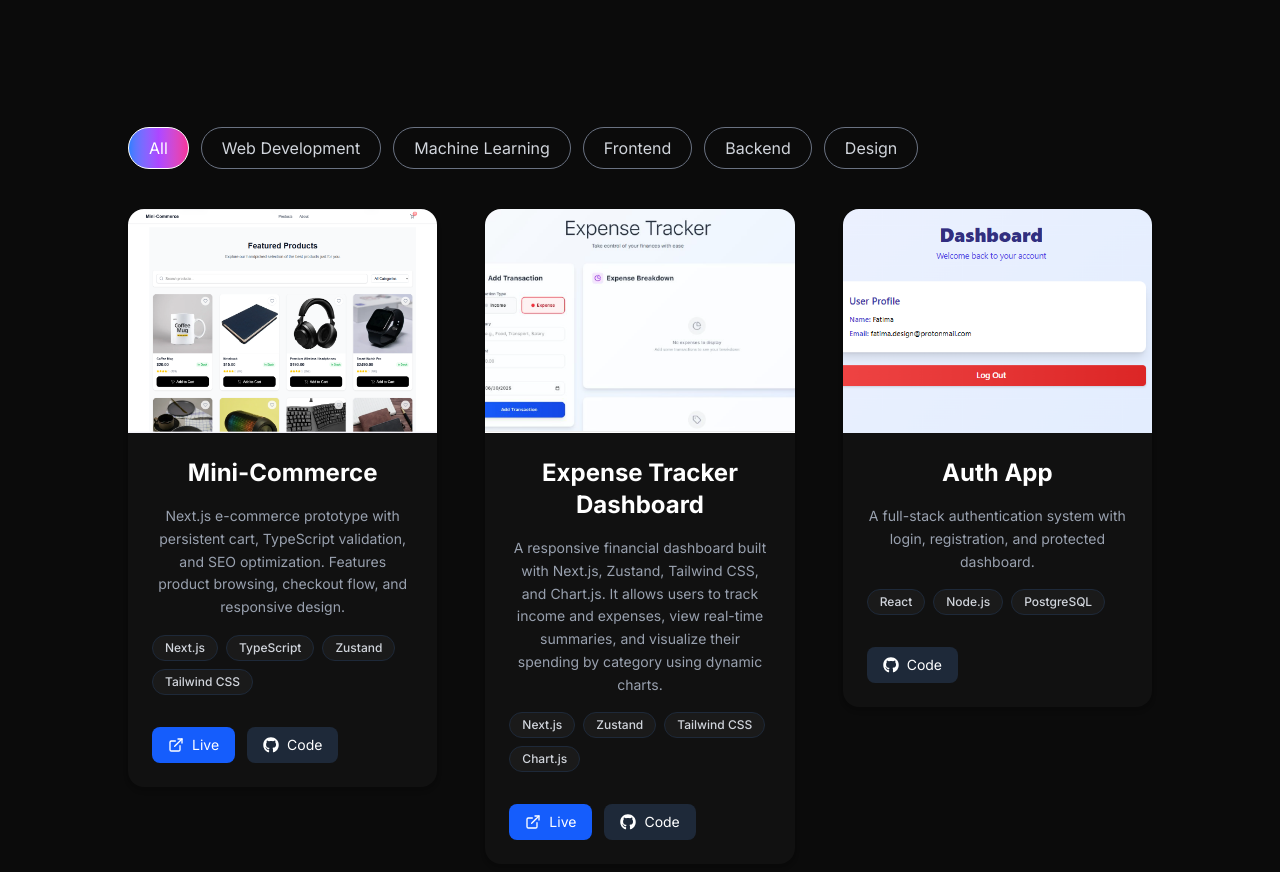
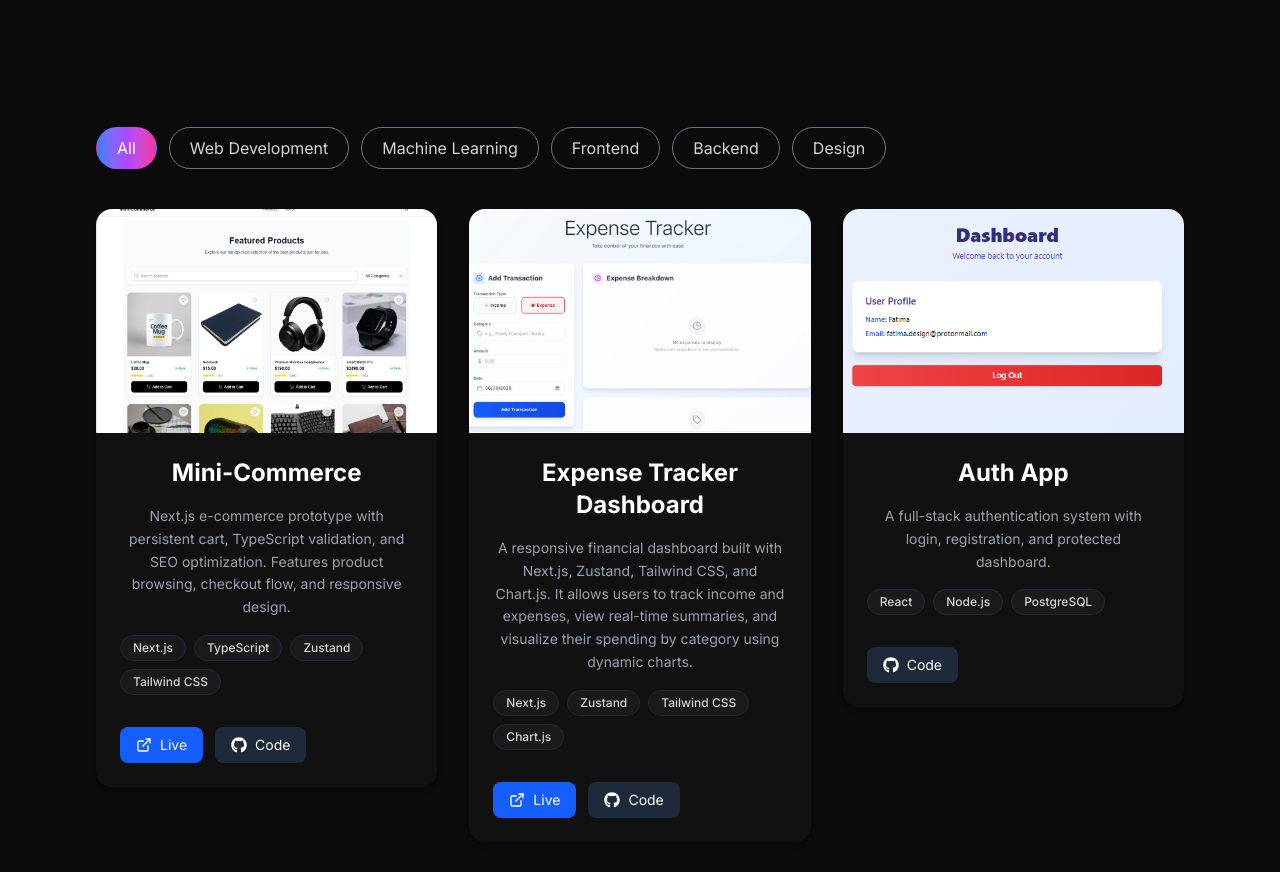
Before and after one commit to A-n-u-O/Anu-s-Portfolio, a Next.js app: page / in a window 1280 px wide. Shown: the part 2260-3132 px from the top of the page. Built offline with nearby package versions, Linux system fonts and the light colour scheme.

Commit message:
fixing project section bug

```diff
--- a/src/components/Project.tsx
+++ b/src/components/Project.tsx
@@ -12,7 +12,14 @@ export default function Projects() {
     setMounted(true);
   }, []);
 
-  const categories = ["All", "Web Development", "Machine Learning","Frontend","Backend",  "Design"];
+  const categories = [
+    "All",
+    "Web Development",
+    "Machine Learning",
+    "Frontend",
+    "Backend",
+    "Design",
+  ];
 
   const filteredProjects =
     selectedCategory === "All"
@@ -22,36 +29,18 @@ export default function Projects() {
   return (
     <section
       id="projects"
-      className="bg-[#0b0b0b] text-white px-4 md:px-16 py-16 md:py-28"
-      style={{
-        backgroundColor: "#0b0b0b",
-        color: "white",
-        minHeight: "50vh",
-      }}
+      className="bg-[#0b0b0b] text-white px-2 sm:px-4 md:px-8 py-16 sm:py-20 md:py-28 overflow-visible"
     >
       <div className="max-w-6xl mx-auto">
-        {/* <h2
-          className="text-4xl md:text-5xl lg:text-7xl font-bold mb-8 md:mb-12 text-center md:text-left"
-          style={{
-            background: "linear-gradient(to right, #60a5fa, #a78bfa, #f472b6)",
-            backgroundClip: "text",
-            WebkitBackgroundClip: "text",
-            WebkitTextFillColor: "transparent",
-            color: "#60a5fa",
-          }}
-        >
-          Projects
-        </h2> */}
-
         {/* Filter Buttons */}
         <div className="flex flex-wrap justify-center md:justify-start gap-3 mb-10">
           {categories.map((cat) => (
             <button
               key={cat}
               onClick={() => setSelectedCategory(cat)}
-              className={`px-5 py-2 rounded-full border transition-all duration-200 ${
+              className={`px-4 sm:px-5 py-2 rounded-full border text-sm sm:text-base transition-all duration-300 ${
                 selectedCategory === cat
-                  ? "bg-gradient-to-r from-blue-500 via-purple-500 to-pink-500 text-white"
+                  ? "bg-gradient-to-r from-blue-500 via-purple-500 to-pink-500 text-white border-transparent"
                   : "border-gray-500 text-gray-300 hover:border-white hover:text-white"
               }`}
             >
@@ -61,16 +50,16 @@ export default function Projects() {
         </div>
 
         {/* Projects Grid */}
-        <div className="grid grid-cols-1 md:grid-cols-2 lg:grid-cols-3 gap-6 md:gap-8 lg:gap-12">
+        <div className="grid grid-cols-1 sm:grid-cols-2 md:grid-cols-3 gap-6 sm:gap-8">
           {filteredProjects.map((project, idx) => (
-            <div key={`project-${idx}`} className="w-full" style={{ minWidth: 0 }}>
+            <div key={`project-${idx}`} className="w-full">
               <ProjectCard project={project} />
             </div>
           ))}
         </div>
 
         {filteredProjects.length === 0 && (
-          <p className="text-center text-gray-400 mt-10">
+          <p className="text-center text-gray-400 mt-10 text-sm sm:text-base">
             No projects available in this category yet.
           </p>
         )}
--- a/src/components/Skills.tsx
+++ b/src/components/Skills.tsx
@@ -13,22 +13,17 @@ export default function Skills() {
       initial="hidden"
       whileInView="visible"
       viewport={{ once: true, amount: 0.2 }}
-      className="relative bg-[#0d0d0d] text-white px-6 md:px-16 py-28"
+      className="relative bg-[#0d0d0d] text-white px-4 sm:px-6 md:px-12 py-20 sm:py-28"
     >
       <div className="max-w-6xl mx-auto space-y-16">
-        {/* <motion.h2
-          variants={fadeInUp}
-          className="text-5xl lg:text-7xl font-bold bg-gradient-to-r from-blue-400 via-purple-400 to-pink-400 bg-clip-text text-transparent"
-        >
-          Skills & Tech Stack
-        </motion.h2> */}
-
         {techStack.map((group, groupIdx) => (
           <div key={groupIdx} className="space-y-8">
-            <h3 className="text-lg font-semibold bg-gradient-to-r from-blue-400 via-pink-400 to-pink-300 bg-clip-text text-transparent tracking-wide">
+            <h3 className="text-base sm:text-lg font-semibold bg-gradient-to-r from-blue-400 via-pink-400 to-pink-300 bg-clip-text text-transparent tracking-wide text-center sm:text-left">
               {group.category}
             </h3>
-            <div className="grid grid-cols-2 sm:grid-cols-3 md:grid-cols-4 gap-6">
+
+            {/* Skill Grid */}
+            <div className="grid grid-cols-2 sm:grid-cols-3 md:grid-cols-4 gap-4 sm:gap-6">
               {group.items.map((tech, idx) => (
                 <motion.div
                   key={idx}
@@ -41,10 +36,12 @@ export default function Skills() {
                     scale: 1.05,
                     boxShadow: "0 4px 20px rgba(59,130,246,0.25)",
                   }}
-                  className="bg-[#111111] border border-gray-800 border-b-amber-100 rounded-2xl flex flex-col items-center justify-center gap-2 py-8 shadow-md hover:shadow-blue-500/20 transition"
+                  className="bg-[#111111] border border-gray-800 rounded-2xl flex flex-col items-center justify-center gap-2 py-6 sm:py-8 shadow-md hover:shadow-blue-500/20 transition"
                 >
                   <Image src={tech.icon} alt={tech.name} width={40} height={40} />
-                  <span className="text-sm text-gray-300 mt-2">{tech.name}</span>
+                  <span className="text-sm sm:text-base text-gray-300 mt-1 sm:mt-2">
+                    {tech.name}
+                  </span>
                 </motion.div>
               ))}
             </div>
```
